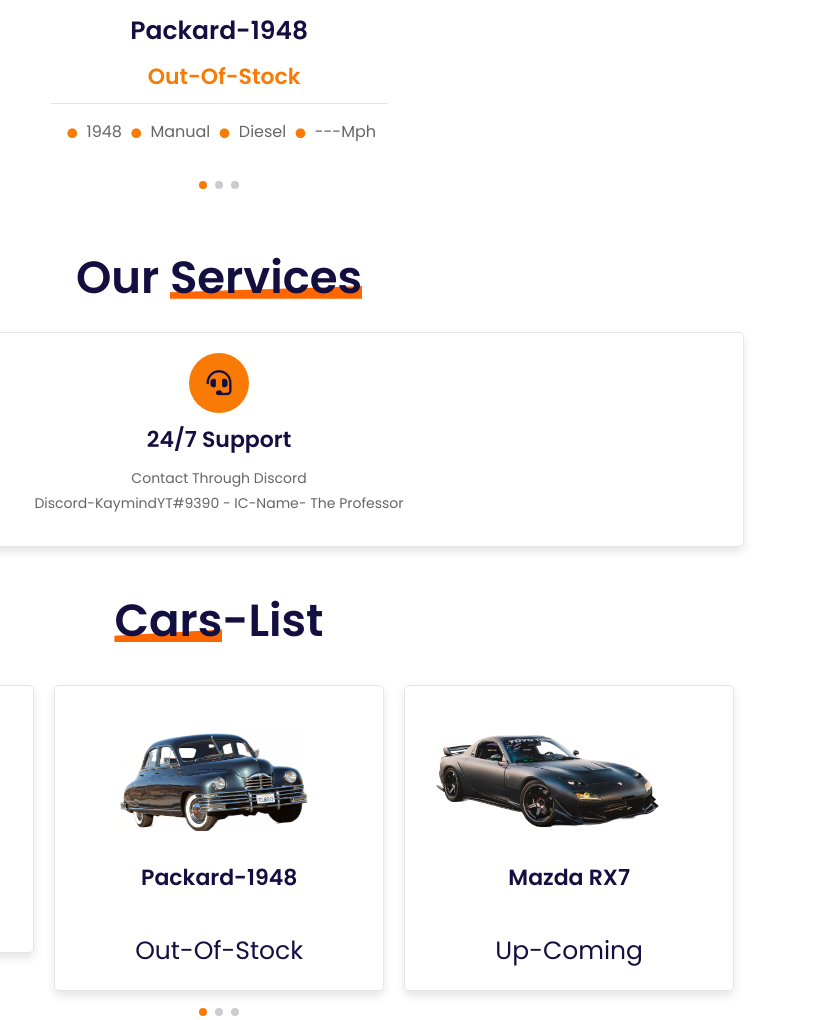
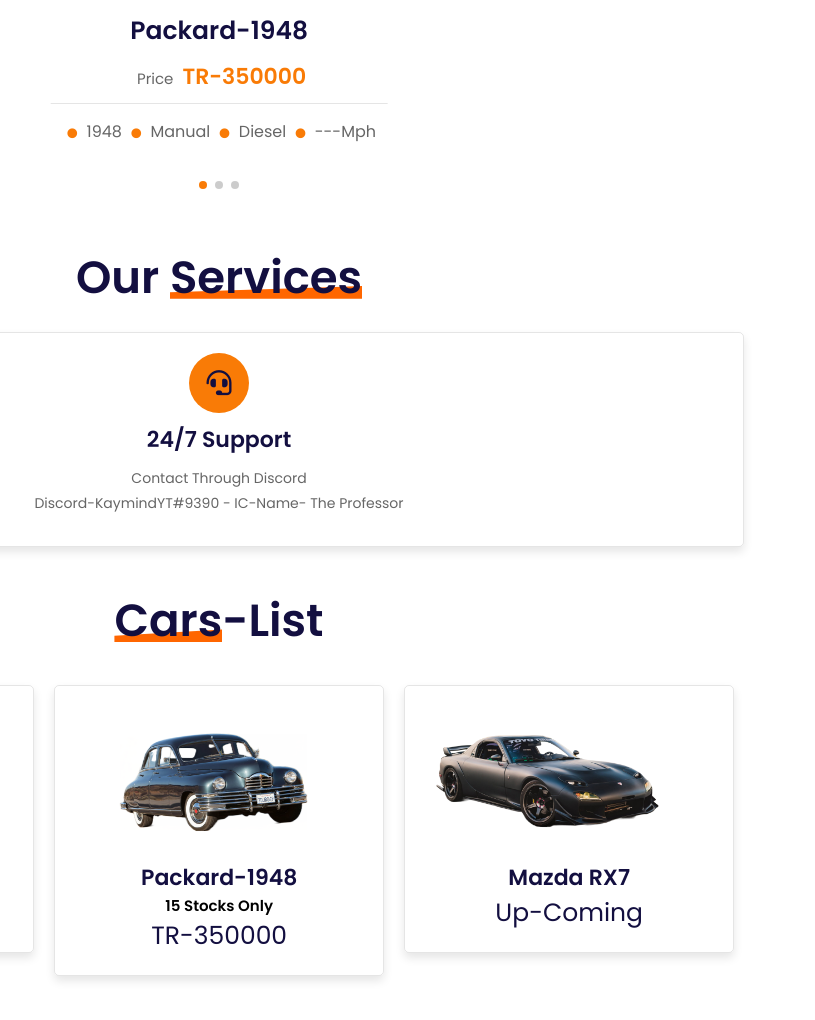
Before and after one commit to exoticsdealership/dealer, a plain HTML site: page index.html in a window 1280 px wide. Shown: the part 1339-2359 px from the top of the page, 421-1236 px from the left. Drawn offline with nearby package versions, Linux system fonts and the light colour scheme.

Commit message:
Update index.html

```diff
--- a/index.html
+++ b/index.html
@@ -80,7 +80,7 @@
     <div class="icons">
         <i class="fas fa-car"></i>
         <div class="content">
-            <h3>Out-Of-Stock</h3>
+            <h3>15 Stocks Only </h3>
             <p>Packard-1948 Stock</p>
         </div>
     </div>
@@ -124,7 +124,7 @@
                 <img src="image\packard1948.png" alt="">
                 <div class="content">
                     <h3>Packard-1948</h3>
-                    <div class="price"> <span><!--price---> </span> Out-Of-Stock </div>
+                    <div class="price"> <span>price </span> TR-350000 </div>
                     <p>
 
                         <span class="fas fa-circle"></span> 1948
@@ -209,8 +209,8 @@
                 <img src="image\packard1948.png" alt="">
                 <div class="content">
                     <h3>Packard-1948</h3>
-                    <div class="price"><br>Out-Of-Stock </div>
-                    <!--<a href="#" class="btn">check out</a>-->
+                    <h1>15 Stocks Only </h1>
+                    <div class="price">TR-350000 </div>
                 </div>
             </div>
 
@@ -218,16 +218,8 @@
                 <img src="image\mazda rx7.png" alt="">
                 <div class="content">
                     <h3>Mazda RX7</h3>
-                    <!--Use class=star to add star rate future-->
-                    <!--<div class="stars">
-                        <i class="fas fa-star"></i>
-                        <i class="fas fa-star"></i>
-                        <i class="fas fa-star"></i>
-                        <i class="fas fa-star"></i>
-                        <i class="fas fa-star-half-alt"></i>
-                    </div>-->
-                    <div class="price"><br>Up-Coming</div>
-                     <!--<a href="#" class="btn">check out</a>-->
+                    <div class="price">Up-Coming</div>
+
 
                 </div>
             </div>
@@ -237,9 +229,27 @@
                 <div class="content">
                     <h3>Mercedes Benz V Class</h3>
                     <div class="price">TR-150000</div>
-                     <!--<a href="#" class="btn">check out</a>-->
+
 
                 </div>
+            </div>
+
+            <!--<div class="swiper-slide box">
+                <img src="image\mazda rx7.png" alt="">
+                <div class="content">
+                    <h3>Mazda RX7</h3>
+                    Use class=star to add star rate future
+                   <div class="stars">
+                        <i class="fas fa-star"></i>
+                        <i class="fas fa-star"></i>
+                        <i class="fas fa-star"></i>
+                        <i class="fas fa-star"></i>
+                        <i class="fas fa-star-half-alt"></i>
+                    </div>
+                    <div class="price"><br>Up-Coming</div>
+                     <a href="#" class="btn">check out</a>
+
+                </div>-->
             </div>
 
        </div>
```
